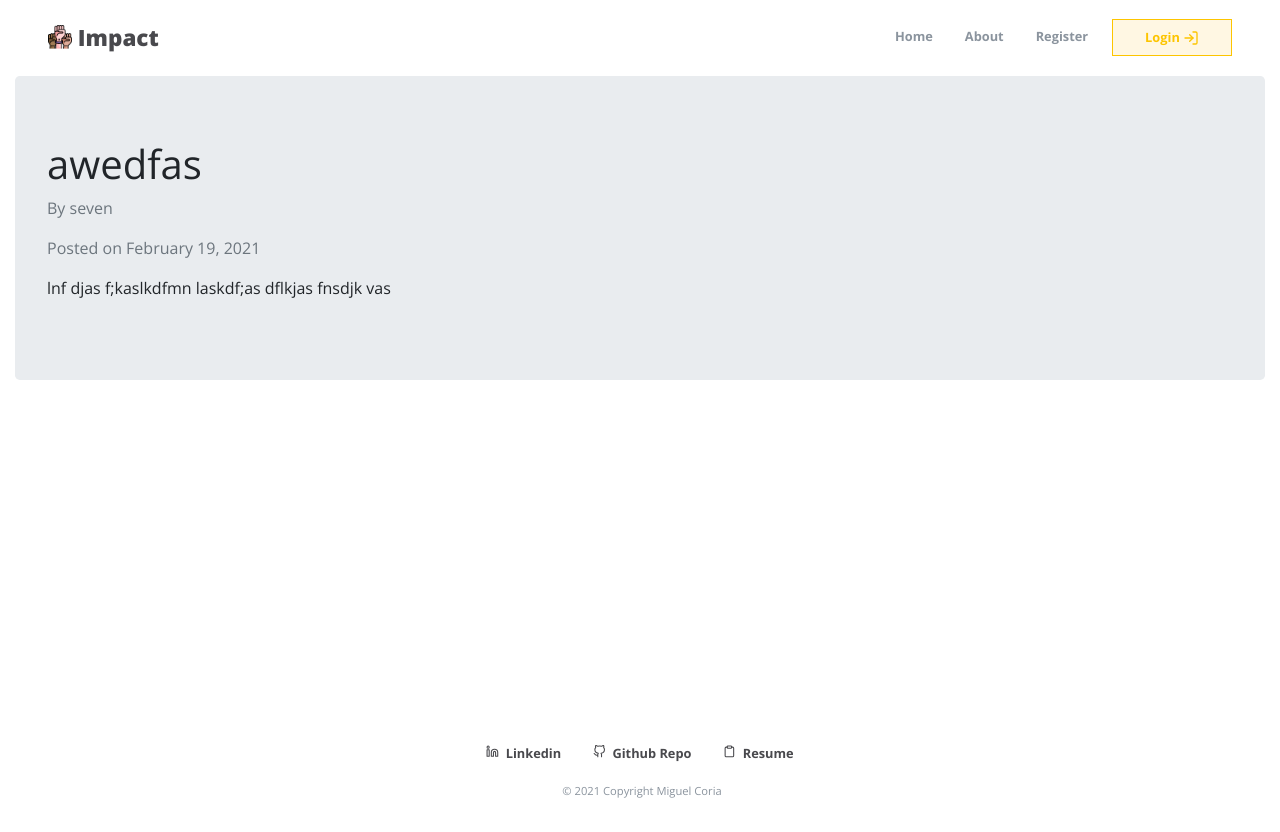
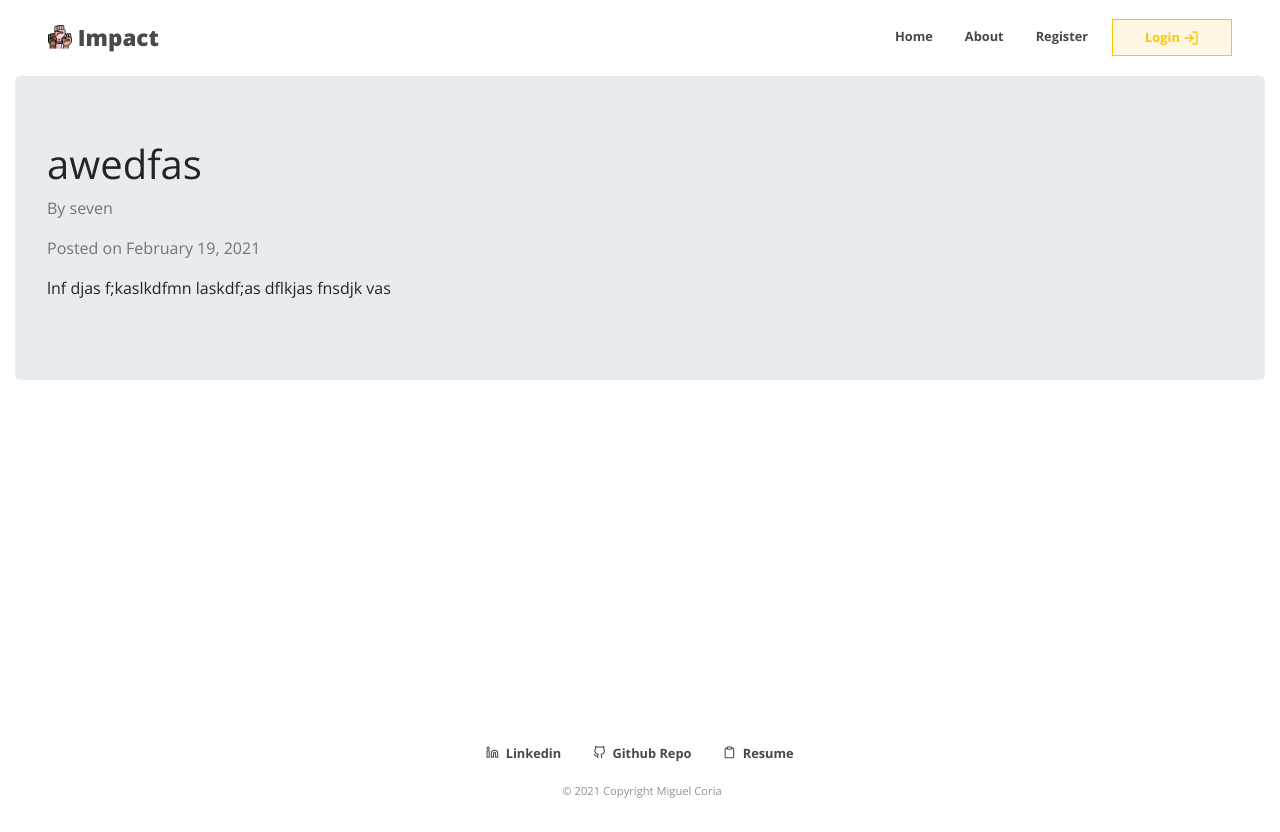
Before and after one commit to miguelcoria94/Impact, a Flask app: page /1 in a window 1280 px wide. Run offline with Flask 2, Linux system fonts and the light colour scheme; data comes from the database, SQL or seed files in the repository; some libraries are stand-ins or nearby versions.

Commit message:
push the icons

```diff
--- a/impact/static/styles/main.css
+++ b/impact/static/styles/main.css
@@ -36,13 +36,13 @@ nav {
 .nav-link {
   font-size: 0.8rem !important;
   font-weight: bold !important;
-  color: #8b949e !important;
+  color: #49494d !important;
   display: flex;
   align-items: center;
 }
 
 .nav-link:hover {
-  color: #49494d !important;
+  color: #fdc500 !important;
 }
 
 .nav-icon {
@@ -207,6 +207,8 @@ textarea {
   height: 0.8rem !important;
   width: 0.8rem !important;
   margin-right: 0.2rem;
+  position: relative;
+  top: 1px;
 }
 
 .footer-legal-text {
```
